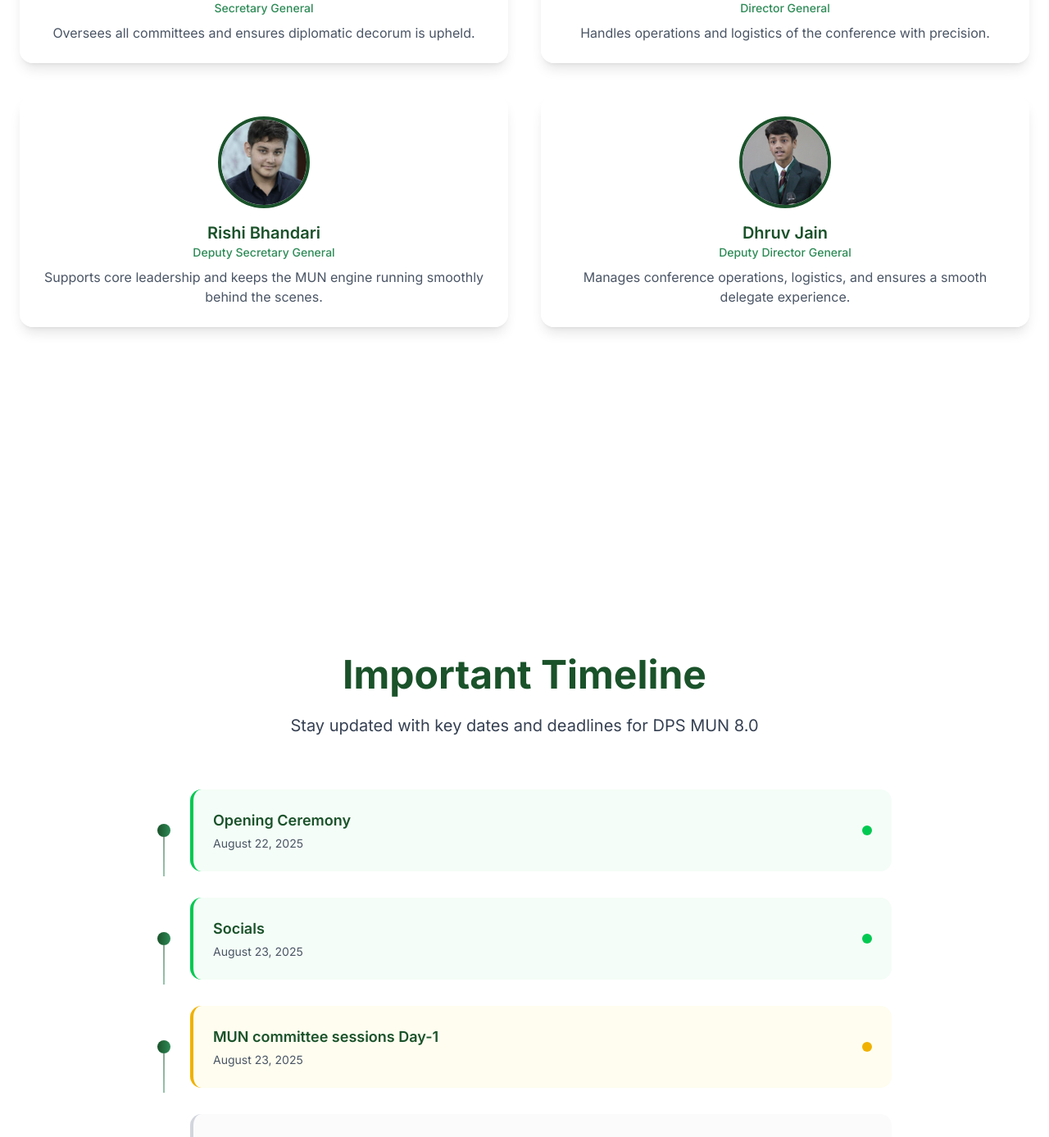
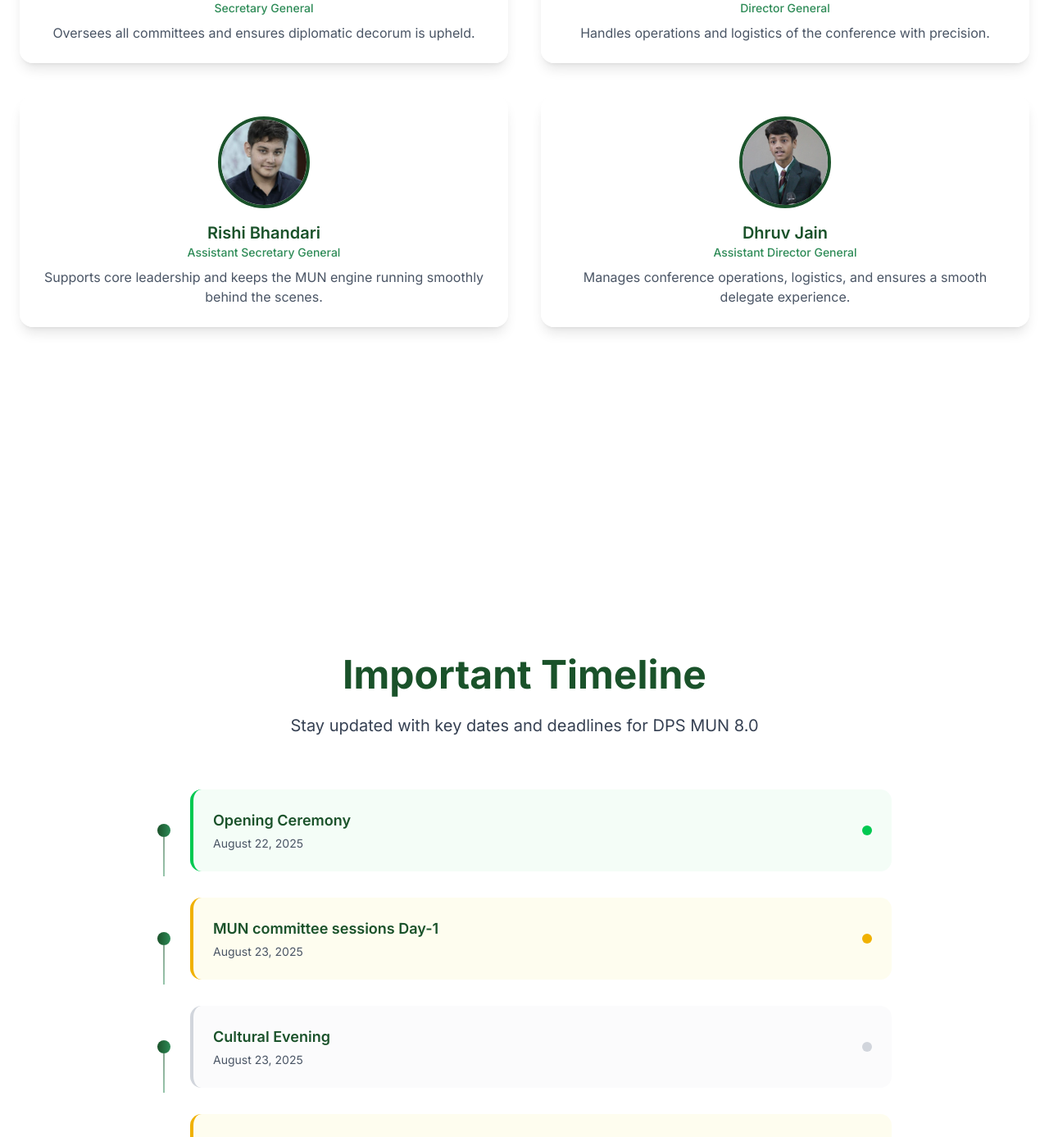
Before and after one commit to codeknight404/dpsjodhpurmun, a Next.js app: page / in a window 1280 px wide. Shown: the part 3947-5334 px from the top of the page at 82% size. Built offline with nearby package versions, Linux system fonts and the light colour scheme.

Commit message:
Update page.tsx

```diff
--- a/app/page.tsx
+++ b/app/page.tsx
@@ -334,7 +334,6 @@ export default function Home(): JSX.Element {
 
   const timeline = [
     { date: 'August 22, 2025', event: 'Opening Ceremony', status: 'completed' },
-    { date: 'August 23, 2025', event: 'Socials', status: 'completed' },
     { date: 'August 23, 2025', event: 'MUN committee sessions Day-1', status: 'current' },
     { date: 'August 23, 2025', event: 'Cultural Evening', status: 'upcoming' },
     { date: 'August 24, 2025', event: 'MUN committee sessions Day-2', status: 'current' },
@@ -784,13 +783,13 @@ unprecedented heights!
               },
               {
                 name: 'Rishi Bhandari',
-                post: 'Deputy Secretary General',
+                post: 'Assistant Secretary General',
                 image: '/secretariat/rishi.jpeg',
                 bio: 'Supports core leadership and keeps the MUN engine running smoothly behind the scenes.',
               },
               {
                 name: 'Dhruv Jain',
-                post: 'Deputy Director General',
+                post: 'Assistant Director General',
                 image: '/secretariat/dhruv.jpeg',
                 bio: 'Manages conference operations, logistics, and ensures a smooth delegate experience.',
               },
```
